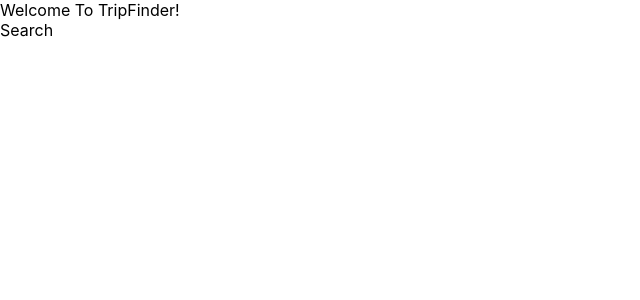
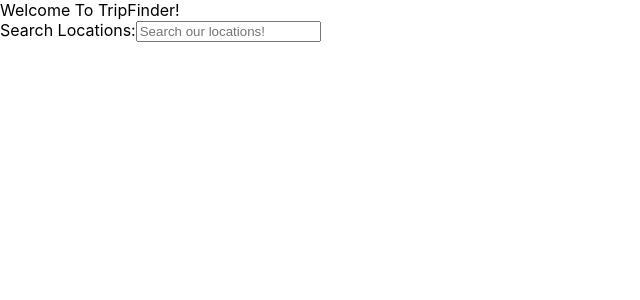
Before and after one commit to andrew-dewhirst/phase-3-final-project-front-end, a React (Create React App) app: page / in a window 1280 px wide. Shown: the top 300 px of the page, without its empty margins (0-640 px from the left). Built offline with nearby package versions, Linux system fonts and the light colour scheme; no server answers.

Commit message:
Cleaned up components and added search functionality

```diff
--- a/src/App.js
+++ b/src/App.js
@@ -3,19 +3,6 @@
 import Home from "./Home";
 
 function App() {
-
-  const [trips, setTrips] = useState([]);
-  const [searchTerm, setSearchTerm] = useState("");
-
-  useEffect(() => {
-    fetch('http://localhost:9292/trips')
-      .then((r) => r.json())
-      .then((trip) => setTrips(trip));
-  }, []);
-
-  console.log(trips)
-
-  const filteredTrips = trips.filter((trip) => trip.location.toLowerCase().includes(searchTerm.toLowerCase()));
 
   return (
     <Router>
--- a/src/Home.js
+++ b/src/Home.js
@@ -1,11 +1,26 @@
-import React from "react";
+import React, { useEffect, useState } from "react";
 import Search from './Search';
 
 function Home() {
+
+
+  const [trips, setTrips] = useState([]);
+  const [searchTerm, setSearchTerm] = useState("");
+
+  useEffect(() => {
+    fetch('http://localhost:9292/trips')
+      .then((r) => r.json())
+      .then((trip) => setTrips(trip));
+  }, []);
+
+  const filteredTrips = trips.filter((trip) => trip.location.toLowerCase().includes(searchTerm.toLowerCase()));
+
+  console.log(filteredTrips)
+
   return (
     <div>
       Welcome To TripFinder!
-      <Search />
+      <Search searchTerm={searchTerm} setSearchTerm={setSearchTerm}/>
     </div>
   )
 }
--- a/src/Search.js
+++ b/src/Search.js
@@ -1,9 +1,21 @@
 import React from "react";
 
-function Search() {
+function Search({ searchTerm, setSearchTerm }) {
+
+  function handleSearch(event) {
+    setSearchTerm(event.target.value)
+  }
+
   return (
     <div>
-      Search
+      <label htmlFor="search">Search Locations:</label>
+      <input
+        value={searchTerm}
+        type="text"
+        id="search"
+        placeholder="Search our locations!"
+        onChange={handleSearch}
+        />
     </div>
   )
 };
```
